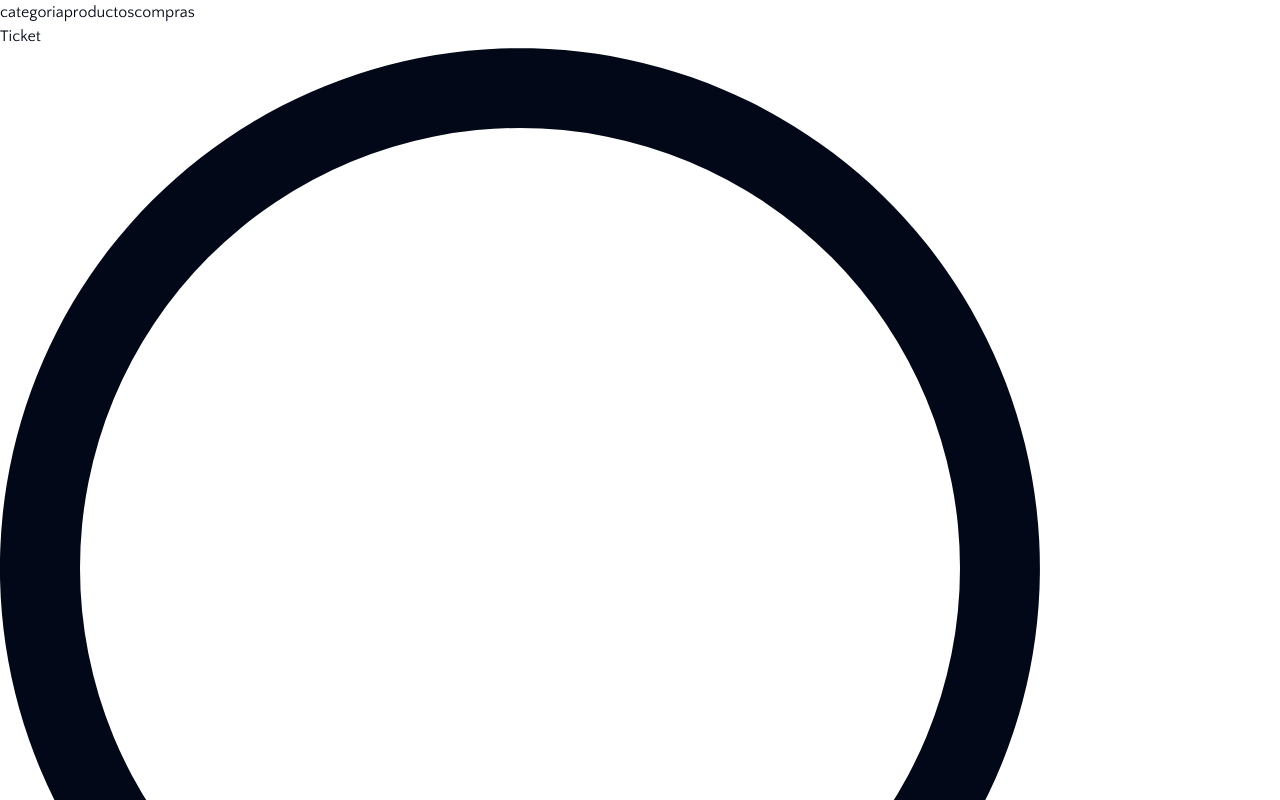
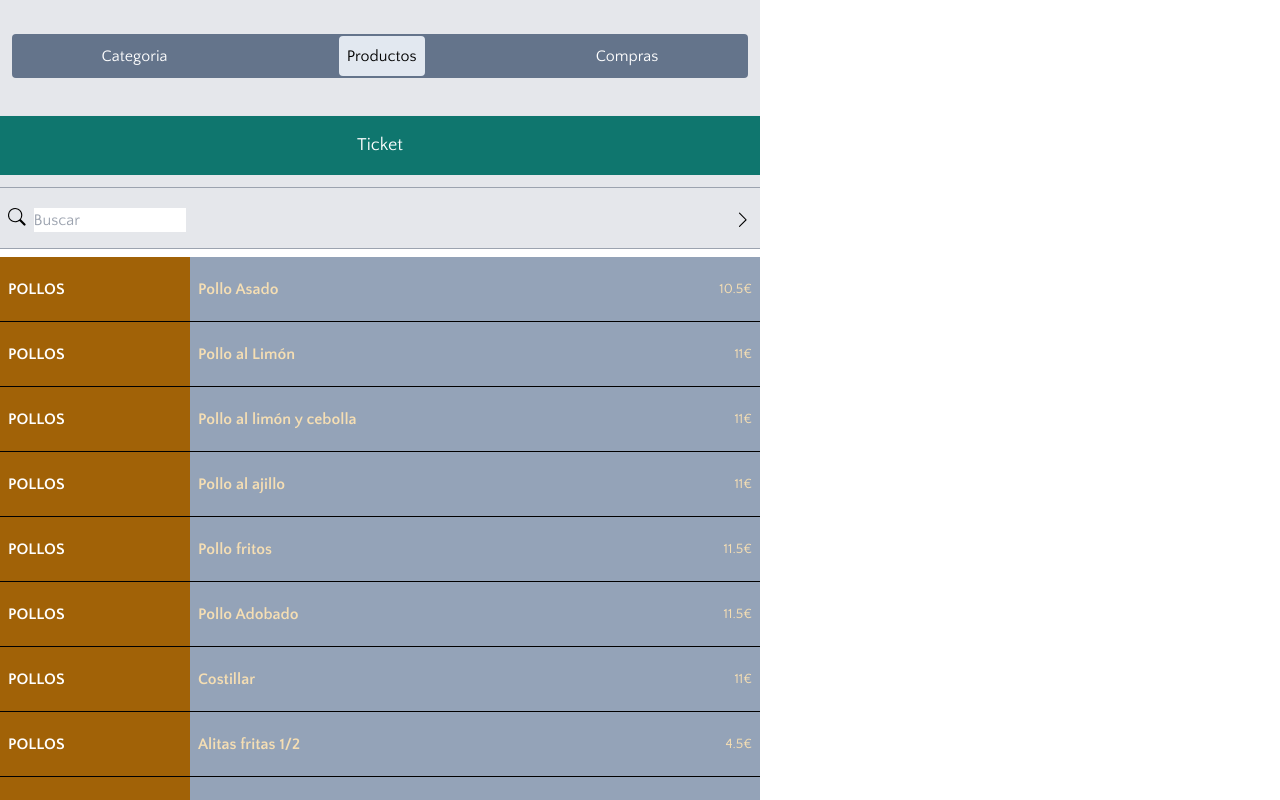
Before and after one commit to Zequy40/app-Factura, a Next.js app: page / in a window 1280 px wide. Shown: the top 800 px of the page. Built offline with nearby package versions, Linux system fonts and the light colour scheme.

Commit message:
transform tailwind in css module

```diff
--- a/app/components/header.jsx
+++ b/app/components/header.jsx
@@ -3,6 +3,7 @@ import Link from 'next/link';
 import { useSelector, useDispatch } from 'react-redux';
 import { toggleCart } from '@/store/slice';
 import { usePathname } from 'next/navigation';
+import HeaderMob from './../styles/Header.module.css'
 
 
 function Header() {
@@ -17,12 +18,12 @@ function Header() {
   }
   return (
     <>
-      <div className='max-w-[760px] bg-gray-200 fixed w-full top-0 z-10'>
-        <div className='w-full pb-4 pt-4 bg-gray-200 px-3'>
-          <div className='flex justify-around mb-1 py-[2px]  bg-slate-500 rounded'>
-            <Link href="./../category"><button className={router === '/category' || router === '/category/Pollos' || router === '/category/Picar' || router === '/category/Tortillas' || router === '/category/Menu' || router === '/category/Bolsa' ? 'p-2 capitalize bg-slate-200 rounded ' : 'p-2 capitalize text-white hover:bg-slate-200 hover:rounded hover:text-black'}>categoria</button></Link>
-            <Link href="/"><button className={router === '/' ? 'p-2 capitalize bg-slate-200 rounded ' : 'p-2 capitalize text-white hover:bg-slate-200 hover:rounded hover:text-black'}>productos</button></Link>
-            <button className='p-2 capitalize text-white hover:bg-slate-200 hover:rounded hover:text-black' onClick={handleCartToggle}>compras</button>
+      <div className={HeaderMob.header}>
+        <div className={HeaderMob.btn}>
+          <div className={HeaderMob.blockBtn}>
+            <Link href="./../category"><button className={router === '/category' || router === '/category/Pollos' || router === '/category/Picar' || router === '/category/Tortillas' || router === '/category/Menu' || router === '/category/Bolsa' ? `${HeaderMob.active}` : `${HeaderMob.normal}`}>categoria</button></Link>
+            <Link href="/"><button className={router === '/' ? `${HeaderMob.active}` : `${HeaderMob.normal}`}>productos</button></Link>
+            <button className={HeaderMob.normal} onClick={handleCartToggle}>compras</button>
           </div>
         </div>
 
--- a/app/components/product.jsx
+++ b/app/components/product.jsx
@@ -2,16 +2,17 @@
 import { buyProduct } from '@/store/slice';
 import { useState } from 'react';
 import { useSelector, useDispatch } from 'react-redux';
+import ProductMob from './../styles/Product.module.css'
 
 
 
 const categoryColors = {
-  Tortillas: 'bg-blue-500 text-white',
-  Menu: 'bg-orange-500 text-white',
-  Picar: 'bg-amber-500 text-white',
-  Pollos: 'bg-yellow-700 text-white',
-  Pescado: 'bg-indigo-900 text-white',
-  Bolsa: 'bg-white text-black'
+  Tortillas: `${ProductMob.tortillaCat}`,
+  Menu: `${ProductMob.menuCat}`,
+  Picar: `${ProductMob.picarCat}`,
+  Pollos: `${ProductMob.polloCat}`,
+  Pescado: `${ProductMob.pescadoCat}`,
+  Bolsa: `${ProductMob.bolsaCat}`
 };
 
 export default function ProductList({ products }) {
@@ -56,28 +57,28 @@ export default function ProductList({ products }) {
   };
 
   return (
-    <div className="max-w-[760px] w-full bg-gray-200 mt-2">
-      <div className="flex flex-col " >
+    <div className={ProductMob.header}>
+      <div className={ProductMob.contain} >
         {
           products.map((product) => (
             <button
             onClick={() => buy(product)} key={product.id}
-            className="w-full flex bg-slate-400 cursor-pointer active:scale-90 border-b border-black"
+            className={ProductMob.blockBtn}
             >
-            <div className={`flex items-center justify-start px-2 py-5 w-1/4 ${categoryColors[product.category]}`}>
-             <div className="rounded-lg text-center font-semibold uppercase">
+            <div className={`${ProductMob.card} ${categoryColors[product.category]}`}>
+             <div className={ProductMob.subCard}>
                     {product.category}
                   </div>
             </div>
-              <div className='flex items-center justify-between px-2 py-5 w-3/4'
+              <div className={ProductMob.band}
               onTouchStart={() => handleButtonPress(product.id)}
             onTouchEnd={handleButtonRelease}
             onMouseDown={() => handleButtonPress(product.id)}
             onMouseUp={handleButtonRelease}>
 
-                <h5 className="text-md font-bold text-white">{product.title}</h5>
+                <h5 className={ProductMob.h5}>{product.title}</h5>
 
-                  <p className="text-sm text-white">{product.price}€</p>
+                  <p className={ProductMob.p}>{product.price}€</p>
               </div>
             </button>
           ))
--- a/app/components/search.jsx
+++ b/app/components/search.jsx
@@ -3,6 +3,7 @@ import React, { useState } from 'react';
 import { buyProduct } from '@/store/slice';
 import {useDispatch} from 'react-redux';
 import Link from 'next/link';
+import SearchMob from './../styles/Search.module.css'
 
 
 function Search({ products }) {
@@ -36,12 +37,12 @@ const buy = (product) => {
 
   return (
     <>
-      <div className='max-w-[760px] bg-gray-200 '>
+      <div className={SearchMob.header}>
 
-       <Link href={'/factura'}><div className='w-full p-4 bg-teal-700 text-white text-center text-lg'>Ticket</div></Link>
-        <div className='flex justify-between w-full px-2 pb-4 mt-3 items-center border-y-[1px] border-gray-400 pt-5'>
-          <div className='flex gap-2'>
-            <svg xmlns="http://www.w3.org/2000/svg" fill="currentColor" className='w-4' viewBox="0 0 16 16">
+       <Link href={'/factura'}><div className={SearchMob.btn}>Ticket</div></Link>
+        <div className={SearchMob.contain}>
+          <div className={SearchMob.subContain}>
+            <svg xmlns="http://www.w3.org/2000/svg" fill="currentColor" className={SearchMob.svg} viewBox="0 0 16 16">
               <path d="M11.742 10.344a6.5 6.5 0 1 0-1.397 1.398h-.001c.03.04.062.078.098.115l3.85 3.85a1 1 0 0 0 1.415-1.414l-3.85-3.85a1.007 1.007 0 0 0-.115-.1zM12 6.5a5.5 5.5 0 1 1-11 0 5.5 5.5 0 0 1 11 0z" />
             </svg>
             <input
@@ -52,7 +53,7 @@ const buy = (product) => {
               onChange={handleSearchChange}
             />
           </div>
-          <svg xmlns="http://www.w3.org/2000/svg" fill="currentColor" className='w-5' viewBox="0 0 16 16">
+          <svg xmlns="http://www.w3.org/2000/svg" fill="currentColor" className={SearchMob.svg} viewBox="0 0 16 16">
             <path fillRule="evenodd" d="M4.646 1.646a.5.5 0 0 1 .708 0l6 6a.5.5 0 0 1 0 .708l-6 6a.5.5 0 0 1-.708-.708L10.293 8 4.646 2.354a.5.5 0 0 1 0-.708z" />
           </svg>
         </div>
--- a/app/globals.css
+++ b/app/globals.css
@@ -2,75 +2,8 @@
 @tailwind components;
 @tailwind utilities;
 
-@layer base {
-  :root {
-    --background: 0 0% 100%;
-    --foreground: 222.2 84% 4.9%;
 
-    --card: 0 0% 100%;
-    --card-foreground: 222.2 84% 4.9%;
-
-    --popover: 0 0% 100%;
-    --popover-foreground: 222.2 84% 4.9%;
-
-    --primary: 222.2 47.4% 11.2%;
-    --primary-foreground: 210 40% 98%;
-
-    --secondary: 210 40% 96.1%;
-    --secondary-foreground: 222.2 47.4% 11.2%;
-
-    --muted: 210 40% 96.1%;
-    --muted-foreground: 215.4 16.3% 46.9%;
-
-    --accent: 210 40% 96.1%;
-    --accent-foreground: 222.2 47.4% 11.2%;
-
-    --destructive: 0 84.2% 60.2%;
-    --destructive-foreground: 210 40% 98%;
-
-    --border: 214.3 31.8% 91.4%;
-    --input: 214.3 31.8% 91.4%;
-    --ring: 222.2 84% 4.9%;
-
-    --radius: 0.5rem;
-  }
-
-  .dark {
-    --background: 222.2 84% 4.9%;
-    --foreground: 210 40% 98%;
-
-    --card: 222.2 84% 4.9%;
-    --card-foreground: 210 40% 98%;
-
-    --popover: 222.2 84% 4.9%;
-    --popover-foreground: 210 40% 98%;
-
-    --primary: 210 40% 98%;
-    --primary-foreground: 222.2 47.4% 11.2%;
-
-    --secondary: 217.2 32.6% 17.5%;
-    --secondary-foreground: 210 40% 98%;
-
-    --muted: 217.2 32.6% 17.5%;
-    --muted-foreground: 215 20.2% 65.1%;
-
-    --accent: 217.2 32.6% 17.5%;
-    --accent-foreground: 210 40% 98%;
-
-    --destructive: 0 62.8% 30.6%;
-    --destructive-foreground: 210 40% 98%;
-
-    --border: 217.2 32.6% 17.5%;
-    --input: 217.2 32.6% 17.5%;
-    --ring: hsl(212.7,26.8%,83.9);
-  }
+.product{
+  position: relative;
+  top:7.2rem;
 }
-
-@layer base {
-  * {
-    @apply border-border;
-  }
-  body {
-    @apply bg-background text-foreground;
-  }
-}
--- a/app/page.js
+++ b/app/page.js
@@ -3,6 +3,7 @@ import Product from './components/product'
 import Carts from './components/carts';
 import {products} from '@/app/mocks/product.json';
 import Search from './components/search';
+import './globals.css'
 
 
 
@@ -10,7 +11,7 @@ export default function Home() {
   return (
     <>
       <Header products={products}/>
-      <div className='relative top-[5rem]'>
+      <div className='product'>
       <Search products={products}/>
      <Carts/>
       <Product products={products}/>
--- /dev/null
+++ b/app/styles/Header.module.css
@@ -0,0 +1,46 @@
+.header{
+    max-width: 760px;
+    background: rgba(229, 231, 235, 0.898);
+    position: fixed;
+    width: 100%;
+    top: 0;
+    z-index: 1;
+
+}
+
+.btn{
+    width: 100%;
+    padding: 2.125rem 0.75rem;
+    background: rgba(229, 231, 235, 0.898);
+    margin: auto;
+}
+
+.blockBtn{
+    display: flex;
+    justify-content: space-around;
+    margin-bottom: 0.25rem;
+    padding: 2px 0;
+    background: rgba(100, 116, 139, 1);
+    border-radius: 0.25rem;
+}
+.active{
+    padding: 0.5rem;
+    background-color: rgba(226, 232, 240,1);
+    text-transform: capitalize;
+    border-radius: 0.25rem/* 4px */;
+}
+
+.normal{
+    padding: 0.5rem;
+    text-transform: capitalize;
+    border-radius: 0.25rem/* 4px */;
+    color: white;
+}
+
+.normal:hover{
+    --tw-bg-opacity: 1;
+    background-color: rgb(226 232 240 / var(--tw-bg-opacity));
+    border-radius: 0.25rem/* 4px */;
+    --tw-text-opacity: 1;
+    color: rgb(0 0 0 / var(--tw-text-opacity));
+}
--- /dev/null
+++ b/app/styles/Product.module.css
@@ -0,0 +1,115 @@
+.header{
+    max-width: 760px;
+    background: rgba(229, 231, 235, 0.898);
+    margin-top: 0.5rem/* 8px */;
+
+}
+
+.contain{
+    display: flex;
+    flex-direction: column;
+}
+
+.blockBtn{
+    width: 100%;
+    display: flex;
+    --tw-bg-opacity: 1;
+    background-color: rgb(148 163 184 / var(--tw-bg-opacity));
+    cursor: pointer;
+    border-bottom-width: 1px;
+    --tw-border-opacity: 1;
+    border-color: rgb(0 0 0 / var(--tw-border-opacity));
+}
+.blockBtn:active{
+    --tw-scale-x: .9;
+    --tw-scale-y: .9;
+    transform: translate(var(--tw-translate-x), var(--tw-translate-y)) rotate(var(--tw-rotate)) skewX(var(--tw-skew-x)) skewY(var(--tw-skew-y)) scaleX(var(--tw-scale-x)) scaleY(var(--tw-scale-y));
+}
+.cat{
+    width: 100%;
+    display: flex;
+    --tw-bg-opacity: 1;
+    background-color: rgb(148 163 184 / var(--tw-bg-opacity));
+    cursor: pointer;
+    border-bottom-width: 1px;
+    --tw-border-opacity: 1;
+    border-color: rgb(0 0 0 / var(--tw-border-opacity));
+}
+
+.card{
+    display: flex;
+    align-items: center;
+    justify-content: flex-start;
+    padding-left: 0.5rem/* 8px */;
+    padding-right: 0.5rem/* 8px */;
+    padding-top: 1.25rem/* 20px */;
+    padding-bottom: 1.25rem/* 20px */;
+    width: 25%;
+}
+
+.subCard{
+    border-radius: 0.5rem;
+    text-align: center;
+    font-weight: 600;
+    text-transform: uppercase;
+}
+
+.band{
+    display: flex;
+    align-items: center;
+    justify-content: space-between;
+    padding-left: 0.5rem/* 8px */;
+    padding-right: 0.5rem/* 8px */;
+    padding-top: 1.25rem/* 20px */;
+    padding-bottom: 1.25rem/* 20px */;
+    width: 75%;
+}
+
+.h5{
+    font-size: 1rem; /* 16px */
+line-height: 1.5rem; /* 24px */
+    font-weight: 700;
+    color: wheat;
+}
+
+.p{
+    font-size: 0.875rem; /* 14px */
+line-height: 1.25rem; /* 20px */
+color: wheat;
+}
+
+.tortillaCat{
+    --tw-bg-opacity: 1;
+    background-color: rgb(59 130 246 / var(--tw-bg-opacity));
+    color: white;
+}
+
+.menuCat{
+    --tw-bg-opacity: 1;
+    background-color: rgb(249 115 22 / var(--tw-bg-opacity));
+    color: white;
+}
+
+.picarCat{
+    --tw-bg-opacity: 1;
+    background-color: rgb(245 158 11 / var(--tw-bg-opacity));
+    color: white;
+}
+
+.polloCat{
+    --tw-bg-opacity: 1;
+    background-color: rgb(161 98 7 / var(--tw-bg-opacity));
+    color: white;
+}
+
+.pescadoCat{
+    --tw-bg-opacity: 1;
+    background-color: rgb(49 46 129 / var(--tw-bg-opacity));
+    color: white;
+}
+
+.bolsaCat{
+    --tw-bg-opacity: 1;
+    background-color: rgb(255 255 255 / var(--tw-bg-opacity));
+    color: black;
+}
--- /dev/null
+++ b/app/styles/Search.module.css
@@ -0,0 +1,58 @@
+.header{
+    max-width: 760px;
+    --tw-bg-opacity: 1;
+    background-color: rgb(229 231 235 / var(--tw-bg-opacity));
+
+}
+
+.btn{
+    width: 100%;
+    padding: 1rem;
+    --tw-bg-opacity: 1;
+    background-color: rgb(15 118 110 / var(--tw-bg-opacity));
+    --tw-text-opacity: 1;
+    color: rgb(255 255 255 / var(--tw-text-opacity));
+    text-align: center;
+    font-size: 1.125rem/* 18px */;
+    line-height: 1.75rem/* 28px */;
+}
+
+.svg{
+    width: 1.1rem;
+    height: 1.1rem;
+}
+.contain{
+    display: flex;
+    justify-content: space-between;
+    align-items: center;
+    width: 100%;
+    padding-left: 0.5rem/* 8px */;
+    padding-right: 0.5rem/* 8px */;
+    padding-bottom: 1rem/* 16px */;
+    padding-top: 1.25rem/* 20px */;
+    margin-top: 0.75rem/* 12px */;
+    border-top-width: 1px;
+    border-bottom-width: 1px;
+    --tw-border-opacity: 1;
+    border-color: rgb(156 163 175 / var(--tw-border-opacity));
+}
+.subContain{
+    display: flex;
+    gap: 0.5rem;
+}
+
+
+.normal{
+    padding: 0.5rem;
+    text-transform: capitalize;
+    border-radius: 0.25rem/* 4px */;
+    color: white;
+}
+
+.normal:hover{
+    --tw-bg-opacity: 1;
+    background-color: rgb(226 232 240 / var(--tw-bg-opacity));
+    border-radius: 0.25rem/* 4px */;
+    --tw-text-opacity: 1;
+    color: rgb(0 0 0 / var(--tw-text-opacity));
+}
```
Also changed, not shown: 1 other file (tests, documents, lock files or other folders).
